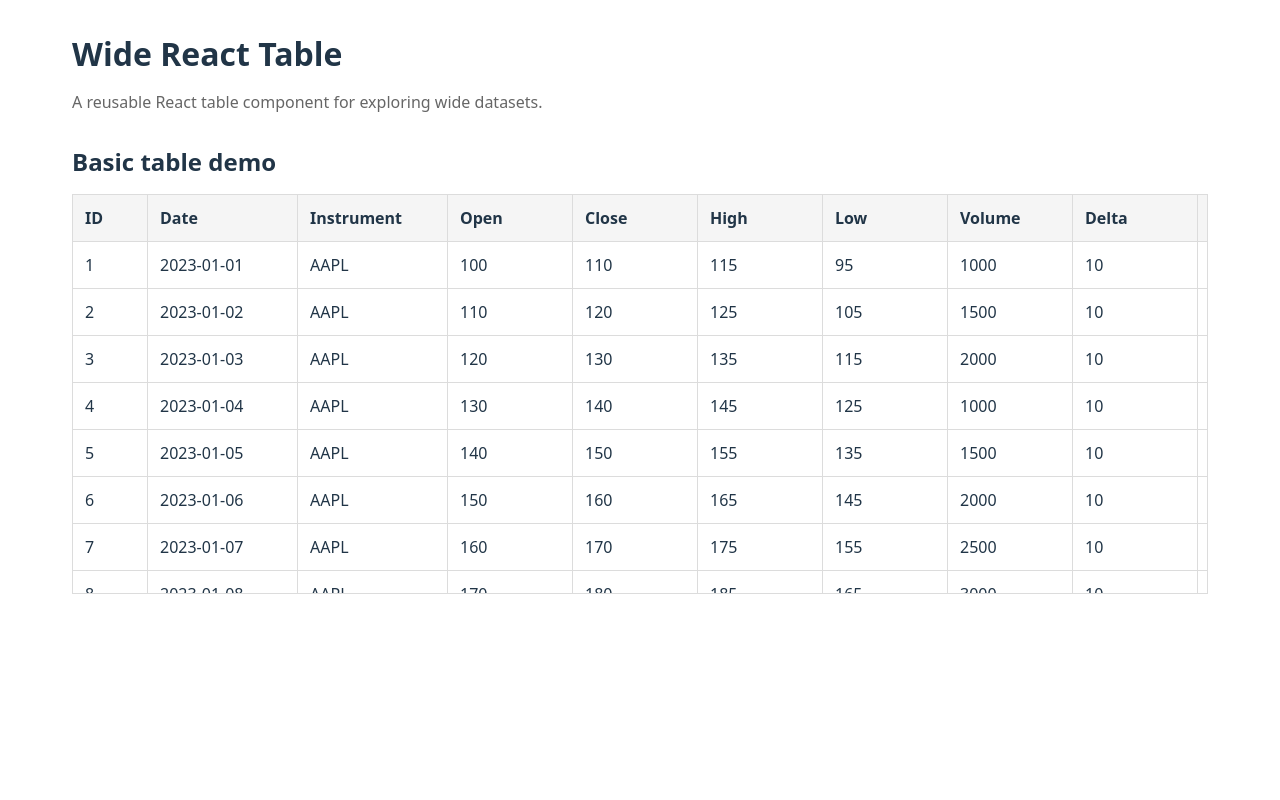
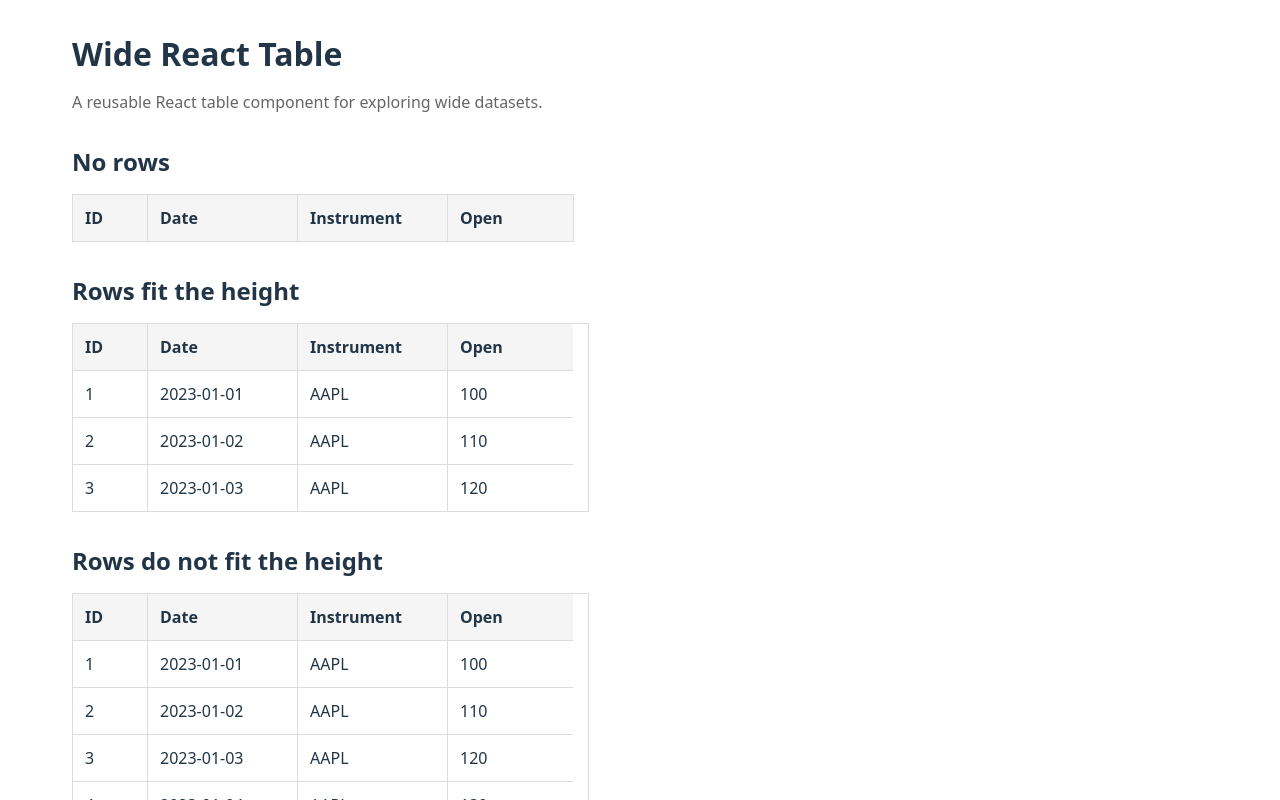
Before and after one commit to alenakatkova/wide-react-table, a React (Vite) app: page / in a window 1280 px wide. Shown: the top 800 px of the page. Built offline with nearby package versions, Linux system fonts and the light colour scheme.

Commit message:
feat: show six demo tables for row and column cases
Co-Authored-By: Claude Opus 5.5 (1M context) <noreply@anthropic.com>

```diff
--- a/src/demo/App.tsx
+++ b/src/demo/App.tsx
@@ -1,6 +1,51 @@
 import './App.css'
-import { WideTable } from '../lib'
-import { sampleColumns, sampleRows, type TradingSession } from './sampleData'
+import { WideTable, type WideTableColumn } from '../lib'
+import {
+  fewSampleColumns,
+  fewSampleRows,
+  sampleColumns,
+  sampleRows,
+  type TradingSession,
+} from './sampleData'
+
+interface Demo {
+  id: string
+  title: string
+  columns: readonly WideTableColumn<TradingSession>[]
+  rows: readonly TradingSession[]
+  maxVisibleHeight?: number
+}
+
+const demos: Demo[] = [
+  { id: 'no-rows', title: 'No rows', columns: fewSampleColumns, rows: [] },
+  {
+    id: 'rows-fit',
+    title: 'Rows fit the height',
+    columns: fewSampleColumns,
+    rows: fewSampleRows,
+    maxVisibleHeight: 400,
+  },
+  {
+    id: 'rows-overflow',
+    title: 'Rows do not fit the height',
+    columns: fewSampleColumns,
+    rows: sampleRows,
+    maxVisibleHeight: 400,
+  },
+  { id: 'no-columns', title: 'No columns', columns: [], rows: fewSampleRows },
+  {
+    id: 'columns-fit',
+    title: 'Columns fit the width',
+    columns: fewSampleColumns,
+    rows: fewSampleRows,
+  },
+  {
+    id: 'columns-overflow',
+    title: 'Columns do not fit the width',
+    columns: sampleColumns,
+    rows: fewSampleRows,
+  },
+]
 
 function App() {
   return (
@@ -9,17 +54,20 @@ function App() {
       <p className="app__description">
         A reusable React table component for exploring wide datasets.
       </p>
-      <section className="app__demo" aria-labelledby="demo-title">
-        <h2 id="demo-title">Basic table demo</h2>
 
-        <WideTable<TradingSession>
-          columns={sampleColumns}
-          rows={sampleRows}
-          getRowKey={(row) => row.id}
-          defaultColumnWidth={125}
-          maxVisibleHeight={400}
-        />
-      </section>
+      {demos.map((demo) => (
+        <section key={demo.id} className="app__demo" aria-labelledby={demo.id}>
+          <h2 id={demo.id}>{demo.title}</h2>
+
+          <WideTable<TradingSession>
+            columns={demo.columns}
+            rows={demo.rows}
+            getRowKey={(row) => row.id}
+            defaultColumnWidth={125}
+            maxVisibleHeight={demo.maxVisibleHeight}
+          />
+        </section>
+      ))}
     </main>
   )
 }
--- a/src/demo/sampleData.ts
+++ b/src/demo/sampleData.ts
@@ -26,7 +26,9 @@ export const sampleColumns: WideTableColumn<TradingSession>[] = [
   { key: 'comment', title: 'Comment', width: 300 },
 ] satisfies readonly WideTableColumn<TradingSession>[]
 
-const handwrittenRows: TradingSession[] = [
+export const fewSampleColumns = sampleColumns.slice(0, 4)
+
+export const fewSampleRows: TradingSession[] = [
   {
     id: '1',
     date: '2023-01-01',
@@ -85,6 +87,6 @@ function generateRows(count: number, startId: number): TradingSession[] {
 }
 
 export const sampleRows: TradingSession[] = [
-  ...handwrittenRows,
-  ...generateRows(15, handwrittenRows.length + 1),
+  ...fewSampleRows,
+  ...generateRows(15, fewSampleRows.length + 1),
 ]
```
